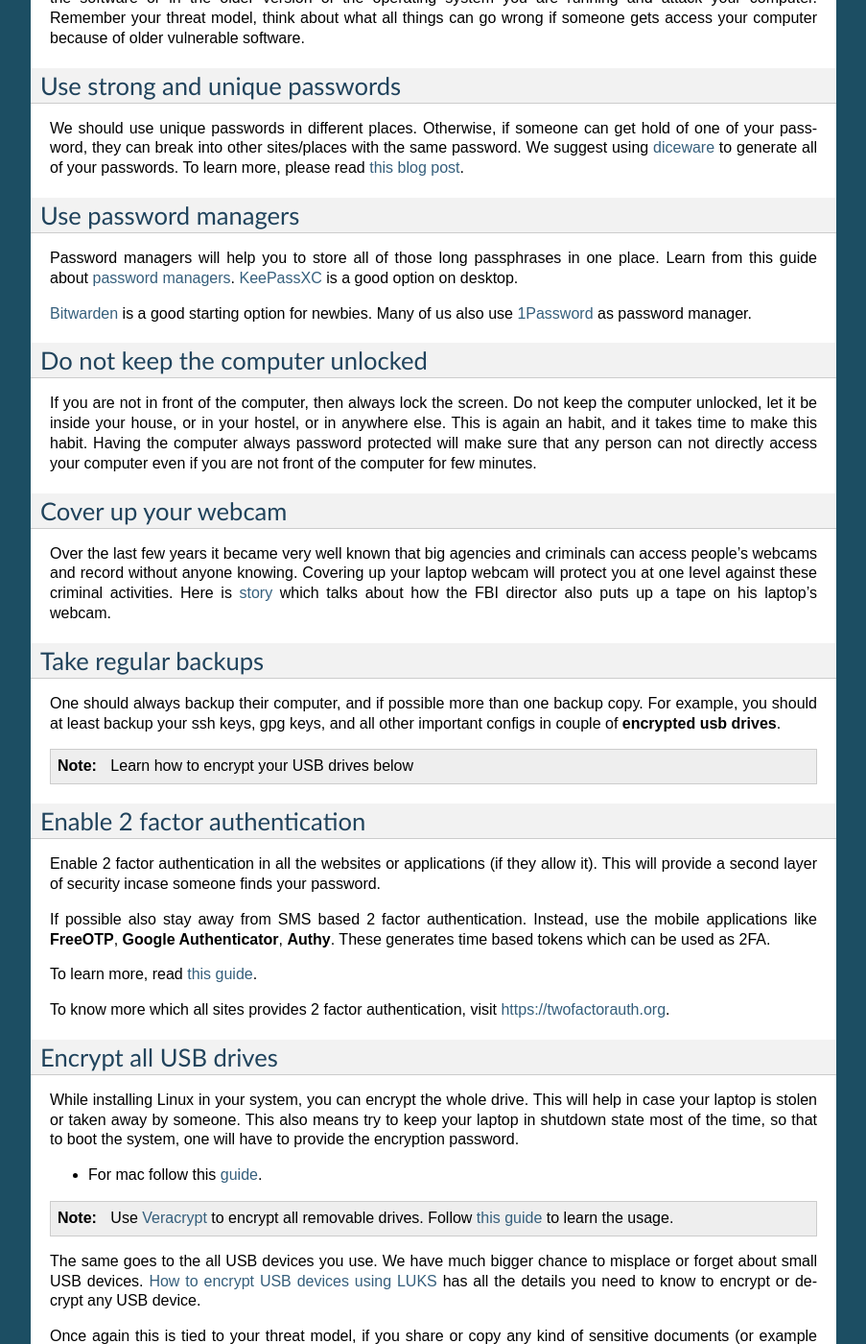
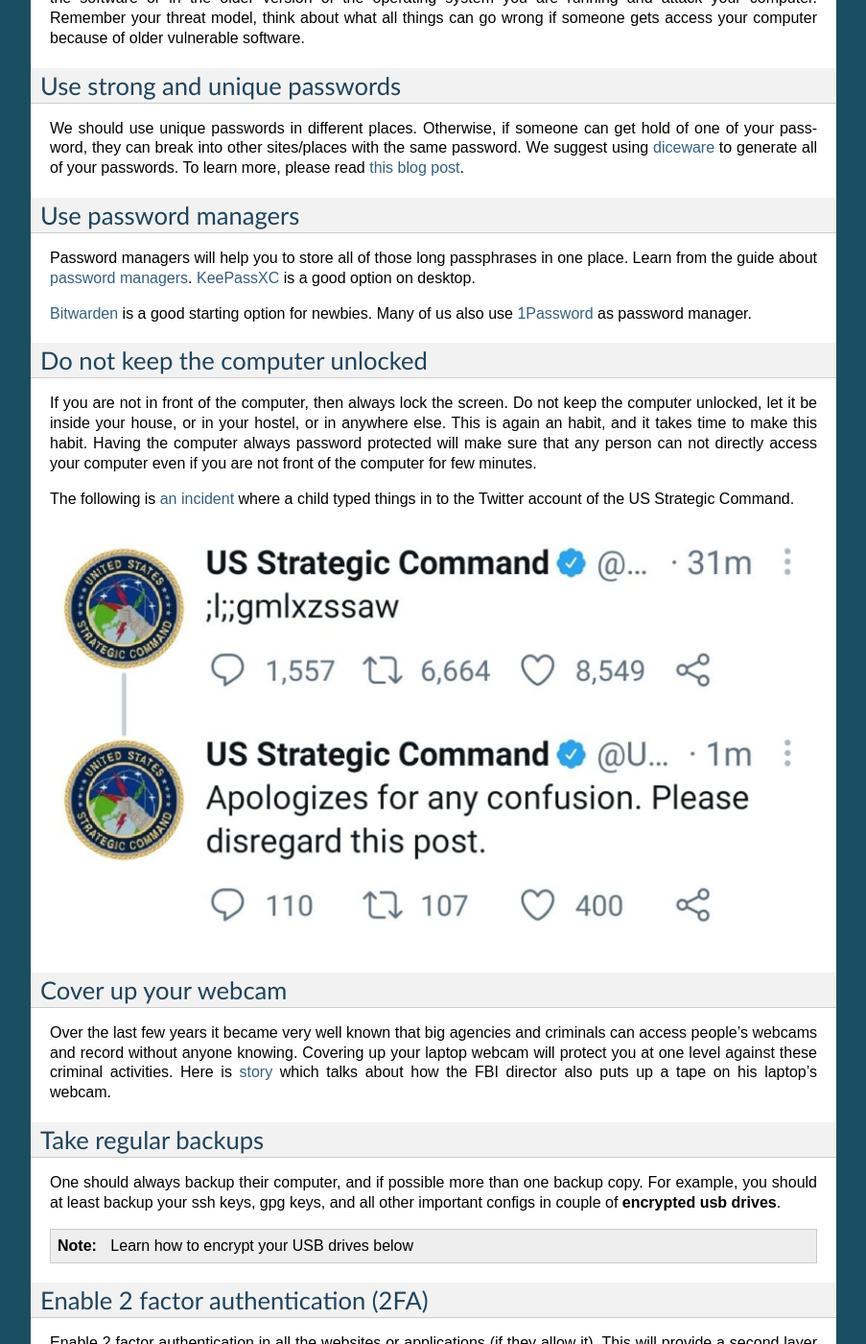
Before and after one commit to kushaldas/summertraining, a Sphinx documentation site: the page built from docs/opsec.rst, in a window 1280 px wide and 1400 px high, scrolled down 948 px. Shown: the whole window at 96% size, without its empty margins (198-1101 px from the left). Built offline with Sphinx 7.4.7, drawn with Linux system fonts in a browser that asks for light colours; some of the changed text lies outside the part shown.

Commit message:
Adds us strategic command example

```diff
--- a/docs/opsec.rst
+++ b/docs/opsec.rst
@@ -44,7 +44,7 @@
 -----------------------
 
 Password managers will help you to store all of those long passphrases in one
-place. Learn from this guide about `password managers <https://medium.com/@mshelton/password-managers-for-beginners-d1f49866f80f>`_.
+place. Learn from the guide about `password managers <https://medium.com/@mshelton/password-managers-for-beginners-d1f49866f80f>`_.
 `KeePassXC <https://medium.com/@mshelton/keypass-for-beginners-dc8adfcdad54>`_ is a good option on desktop.
 
 `Bitwarden <https://mshelton.medium.com/bitwarden-for-beginners-74cf93679457>`_ is a good starting option
@@ -60,6 +60,10 @@
 habit. Having the computer always password protected will make sure that any
 person can not directly access your computer even if you are not front of the
 computer for few minutes.
+
+The following is `an incident <https://www.dailydot.com/debug/gibberish-tweet-u-s-strategic-command-child/>`_ where a child typed things in to the Twitter account of the US Strategic Command.
+
+.. figure:: img/us_strategic_command_twitter.jpg
 
 Cover up your webcam
 ---------------------
@@ -83,8 +87,8 @@
 .. note:: Learn how to encrypt your USB drives below
 
 
-Enable 2 factor authentication
--------------------------------
+Enable 2 factor authentication (2FA)
+-------------------------------------
 
 Enable 2 factor authentication in all the websites or applications (if they
 allow it). This will provide a second layer of security incase someone finds
@@ -94,7 +98,7 @@
 use the mobile applications like **FreeOTP**, **Google Authenticator**,
 **Authy**. These generates time based tokens which can be used as 2FA.
 
-To learn more, read `this guide <https://medium.com/@mshelton/two-factor-authentication-for-beginners-b29b0eec07d7>`_.
+To learn more, read `the guide <https://medium.com/@mshelton/two-factor-authentication-for-beginners-b29b0eec07d7>`_ on 2FA.
 
 To know more which all sites provides 2 factor authentication, visit
 `https://twofactorauth.org <https://twofactorauth.org>`_.
```
Also changed, not shown: docs/img/us_strategic_command_twitter.jpg (added).
